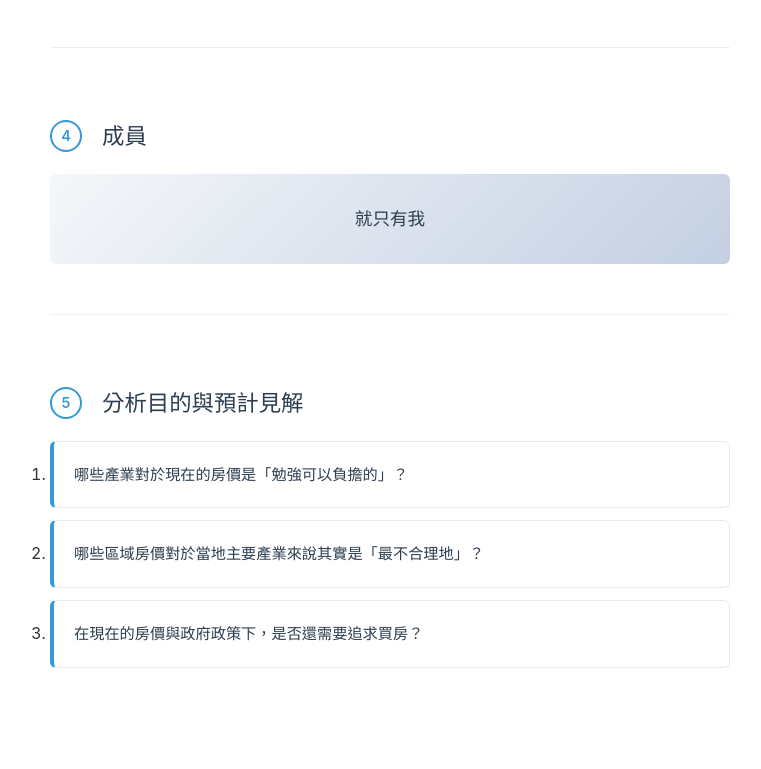
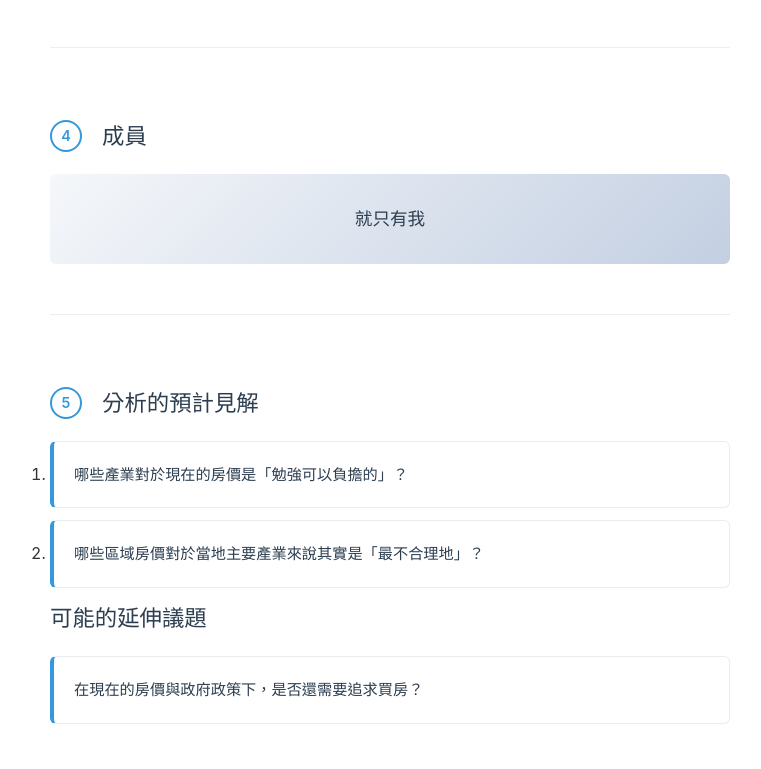
Before and after one commit to keybarman/Houseprice, a plain HTML site: page index.html in a window 1280 px wide. Shown: the part 1099-1868 px from the top of the page, without its empty margins (250-1011 px from the left). Drawn offline with Linux system fonts and the light colour scheme.

Commit message:
Update index.html
修改見解

Signed-off-by: keybarman <keybarmanenl@gmail.com>

```diff
--- a/index.html
+++ b/index.html
@@ -250,7 +250,7 @@
         <div class="section">
             <div class="section-header">
                 <div class="section-number">5</div>
-                <h3>分析目的與預計見解</h3>
+                <h3>分析的預計見解</h3>
             </div>
             <ol>
                 <li>
@@ -263,12 +263,13 @@
                     <p>哪些區域房價對於當地主要產業來說其實是「最不合理地」？</p>
                     </div>
                 </li>
-                <li>
-                    <div class="objective-item">
-                    <p>在現在的房價與政府政策下，是否還需要追求買房？</p>
-                    </div>
-                </li>
             </ol>
+            <div class="section-header">
+                <h3>可能的延伸議題</h3>
+            </div>
+                <div class="objective-item">
+                <p>在現在的房價與政府政策下，是否還需要追求買房？</p>
+                </div>
         </div>
     </div>
 </body>
```
